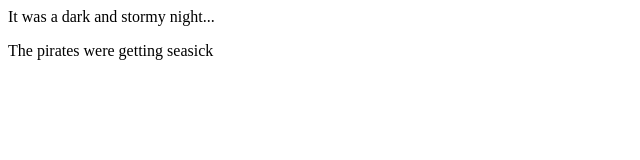
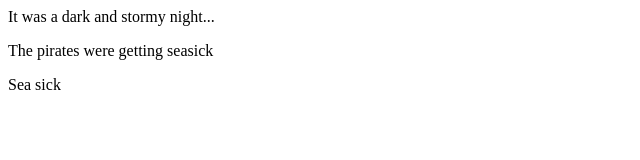
Before and after one commit to greggkd/fireside-story, a plain HTML site: page index.html in a window 1280 px wide. Shown: the full height of the page, 0-640 px from the left. Drawn offline with Linux system fonts and the light colour scheme.

Commit message:
added third line of story

```diff
--- a/index.html
+++ b/index.html
@@ -2,5 +2,6 @@
   <body>
     <p>It was a dark and stormy night...</p>
     <p>The pirates were getting seasick </p>
+    <p>Sea sick</p>
   </body>
 </html>
```
